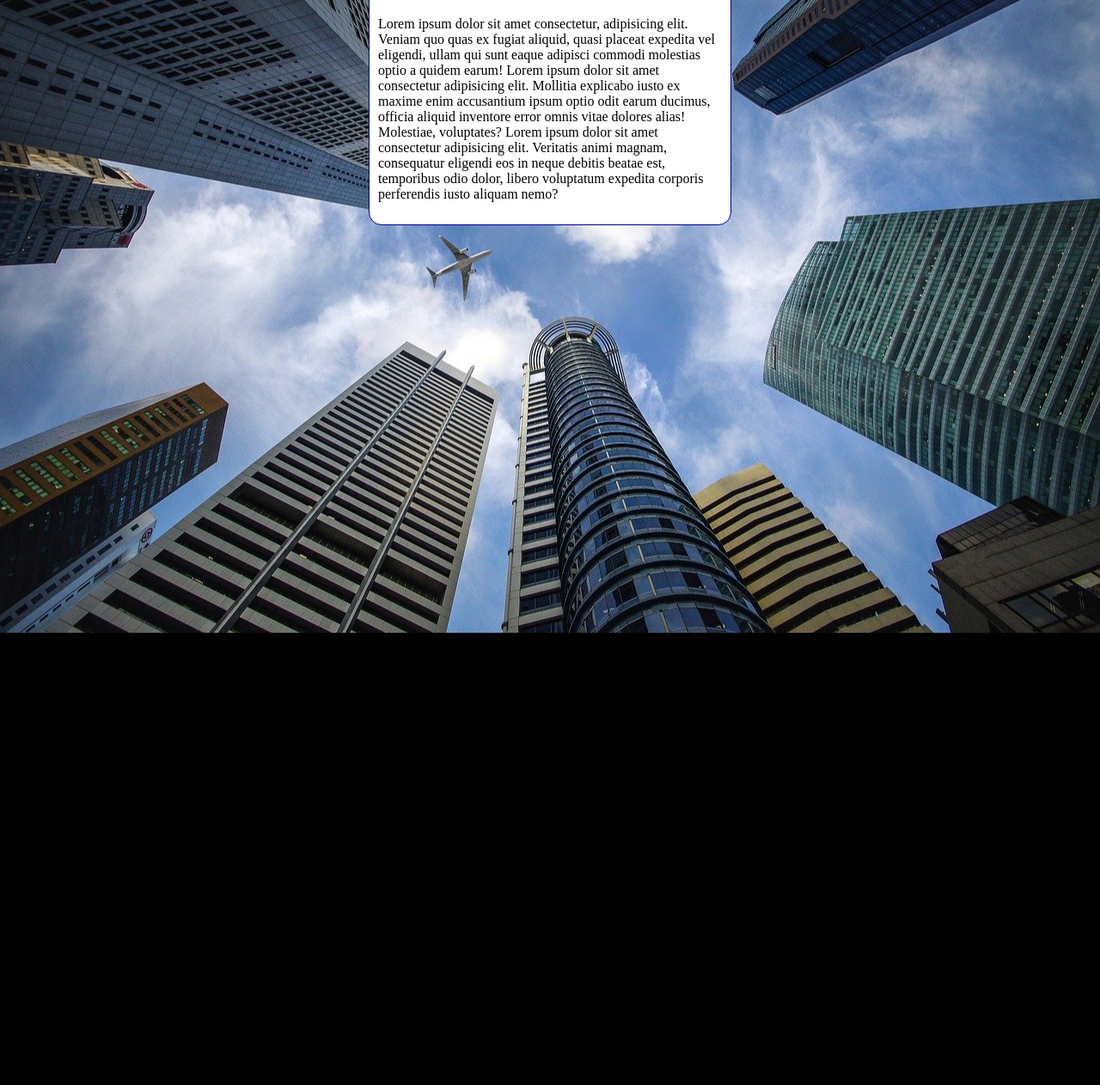
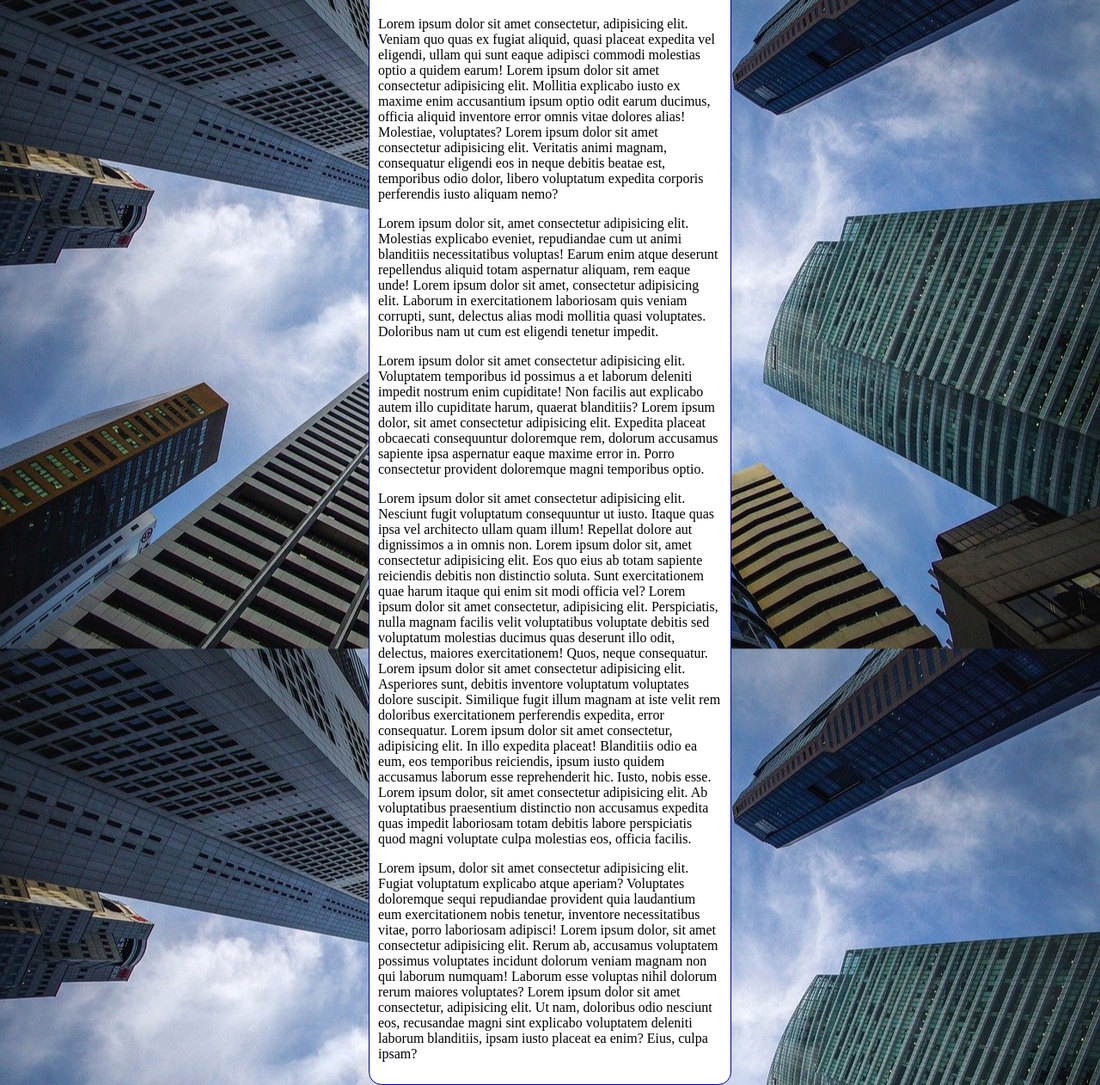
Before and after one commit to netogoes20/html-css, a plain HTML site: page exercicios/ex022/fundo006.html in a window 1280 px wide. Shown: the part 80-1342 px from the top of the page at 86% size. Before the commit the page ends 816 px from the top, so only its background shows below. Drawn offline with Linux system fonts and the light colour scheme.

Commit message:
Update fundo006.html

```diff
--- a/exercicios/ex022/fundo006.html
+++ b/exercicios/ex022/fundo006.html
@@ -10,7 +10,7 @@
             background-color: black;
             background-image: url('imagens/wallpaper002.jpg');
             background-position: center center;
-            background-repeat: no-repeat;
+            background-repeat: repeat-y;
             background-size: cover;
         }
 
@@ -28,6 +28,10 @@
     <main>
         <h1>Teste de imagem de fundo</h1>
         <p>Lorem ipsum dolor sit amet consectetur, adipisicing elit. Veniam quo quas ex fugiat aliquid, quasi placeat expedita vel eligendi, ullam qui sunt eaque adipisci commodi molestias optio a quidem earum! Lorem ipsum dolor sit amet consectetur adipisicing elit. Mollitia explicabo iusto ex maxime enim accusantium ipsum optio odit earum ducimus, officia aliquid inventore error omnis vitae dolores alias! Molestiae, voluptates? Lorem ipsum dolor sit amet consectetur adipisicing elit. Veritatis animi magnam, consequatur eligendi eos in neque debitis beatae est, temporibus odio dolor, libero voluptatum expedita corporis perferendis iusto aliquam nemo?</p>
+        <p>Lorem ipsum dolor sit, amet consectetur adipisicing elit. Molestias explicabo eveniet, repudiandae cum ut animi blanditiis necessitatibus voluptas! Earum enim atque deserunt repellendus aliquid totam aspernatur aliquam, rem eaque unde! Lorem ipsum dolor sit amet, consectetur adipisicing elit. Laborum in exercitationem laboriosam quis veniam corrupti, sunt, delectus alias modi mollitia quasi voluptates. Doloribus nam ut cum est eligendi tenetur impedit.</p>
+        <p>Lorem ipsum dolor sit amet consectetur adipisicing elit. Voluptatem temporibus id possimus a et laborum deleniti impedit nostrum enim cupiditate! Non facilis aut explicabo autem illo cupiditate harum, quaerat blanditiis? Lorem ipsum dolor, sit amet consectetur adipisicing elit. Expedita placeat obcaecati consequuntur doloremque rem, dolorum accusamus sapiente ipsa aspernatur eaque maxime error in. Porro consectetur provident doloremque magni temporibus optio.</p>
+        <p>Lorem ipsum dolor sit amet consectetur adipisicing elit. Nesciunt fugit voluptatum consequuntur ut iusto. Itaque quas ipsa vel architecto ullam quam illum! Repellat dolore aut dignissimos a in omnis non. Lorem ipsum dolor sit, amet consectetur adipisicing elit. Eos quo eius ab totam sapiente reiciendis debitis non distinctio soluta. Sunt exercitationem quae harum itaque qui enim sit modi officia vel? Lorem ipsum dolor sit amet consectetur, adipisicing elit. Perspiciatis, nulla magnam facilis velit voluptatibus voluptate debitis sed voluptatum molestias ducimus quas deserunt illo odit, delectus, maiores exercitationem! Quos, neque consequatur. Lorem ipsum dolor sit amet consectetur adipisicing elit. Asperiores sunt, debitis inventore voluptatum voluptates dolore suscipit. Similique fugit illum magnam at iste velit rem doloribus exercitationem perferendis expedita, error consequatur. Lorem ipsum dolor sit amet consectetur, adipisicing elit. In illo expedita placeat! Blanditiis odio ea eum, eos temporibus reiciendis, ipsum iusto quidem accusamus laborum esse reprehenderit hic. Iusto, nobis esse. Lorem ipsum dolor, sit amet consectetur adipisicing elit. Ab voluptatibus praesentium distinctio non accusamus expedita quas impedit laboriosam totam debitis labore perspiciatis quod magni voluptate culpa molestias eos, officia facilis.</p>
+        <p>Lorem ipsum, dolor sit amet consectetur adipisicing elit. Fugiat voluptatum explicabo atque aperiam? Voluptates doloremque sequi repudiandae provident quia laudantium eum exercitationem nobis tenetur, inventore necessitatibus vitae, porro laboriosam adipisci! Lorem ipsum dolor, sit amet consectetur adipisicing elit. Rerum ab, accusamus voluptatem possimus voluptates incidunt dolorum veniam magnam non qui laborum numquam! Laborum esse voluptas nihil dolorum rerum maiores voluptates? Lorem ipsum dolor sit amet consectetur, adipisicing elit. Ut nam, doloribus odio nesciunt eos, recusandae magni sint explicabo voluptatem deleniti laborum blanditiis, ipsam iusto placeat ea enim? Eius, culpa ipsam?</p>
     </main>
 </body>
 </html>
```
